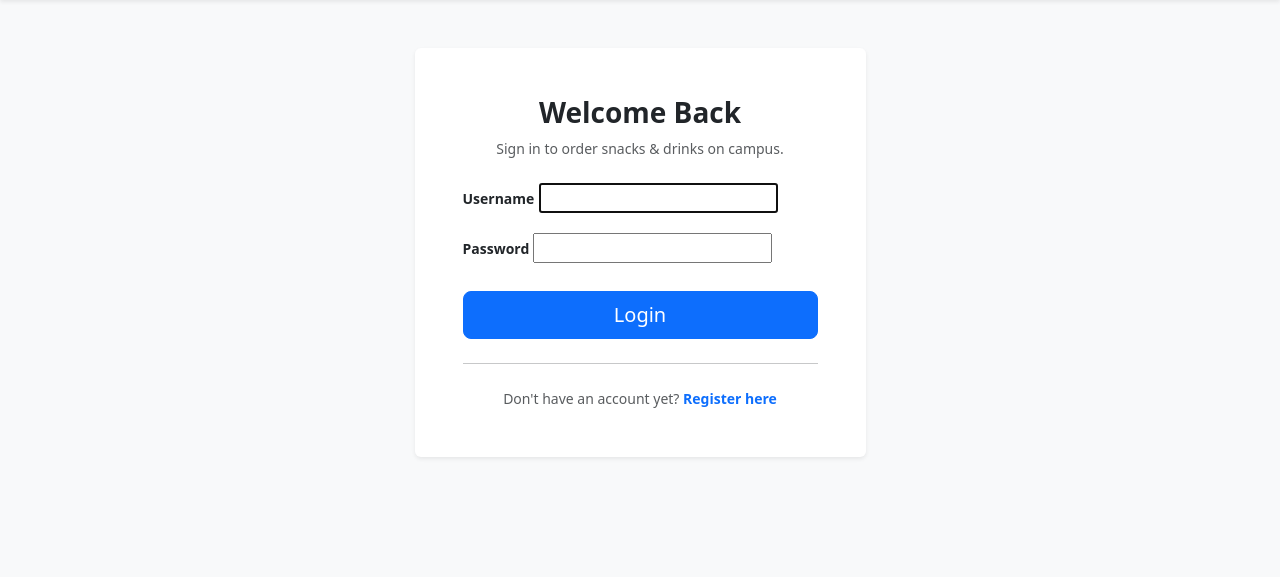
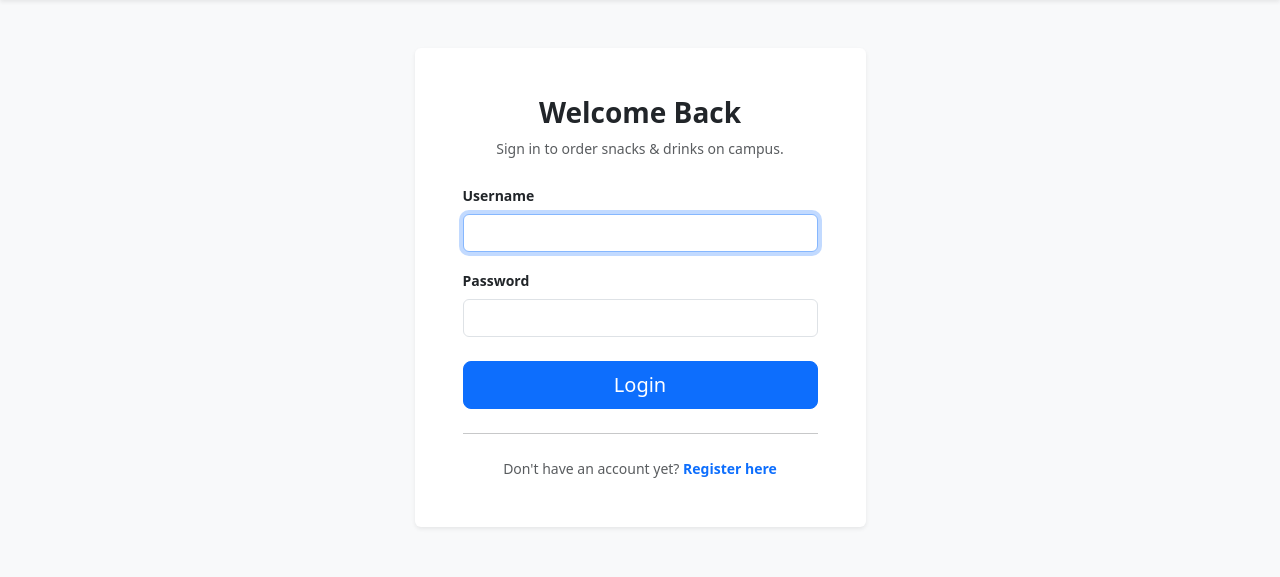
Before and after one commit to ichigo-ki/student-shop, a Django app: page /login/?next=/cart/ in a window 1280 px wide. Shown: the part 56-633 px from the top of the page. Run offline with Django 5.2, Linux system fonts and the light colour scheme.

Commit message:
style(frontend): apply Bootstrap form-control styling to Django form fields

```diff
--- a/shop/templates/shop/base.html
+++ b/shop/templates/shop/base.html
@@ -4,6 +4,32 @@
     <meta charset="UTF-8">
     <meta name="viewport" content="width=device-width, initial-scale=1.0">
     <title>{% block title %}Student Shop{% endblock %}</title>
+    <style>
+        .card form input[type="text"],
+        .card form input[type="email"],
+        .card form input[type="password"],
+        .card form input[type="number"],
+        .card form input[type="file"],
+        .card form select,
+        .card form textarea {
+            display: block;
+            width: 100%;
+            padding: 0.375rem 0.75rem;
+            font-size: 1rem;
+            line-height: 1.5;
+            color: #212529;
+            background-color: #fff;
+            border: 1px solid #dee2e6;
+            border-radius: 0.375rem;
+        }
+        .card form input:focus,
+        .card form select:focus,
+        .card form textarea:focus {
+            border-color: #86b7fe;
+            outline: 0;
+            box-shadow: 0 0 0 0.25rem rgba(13, 110, 253, 0.25);
+        }
+    </style>
     <link href="https://cdn.jsdelivr.net/npm/bootstrap@5.3.3/dist/css/bootstrap.min.css" rel="stylesheet">
 </head>
 <body class="d-flex flex-column min-vh-100 bg-light">
```
